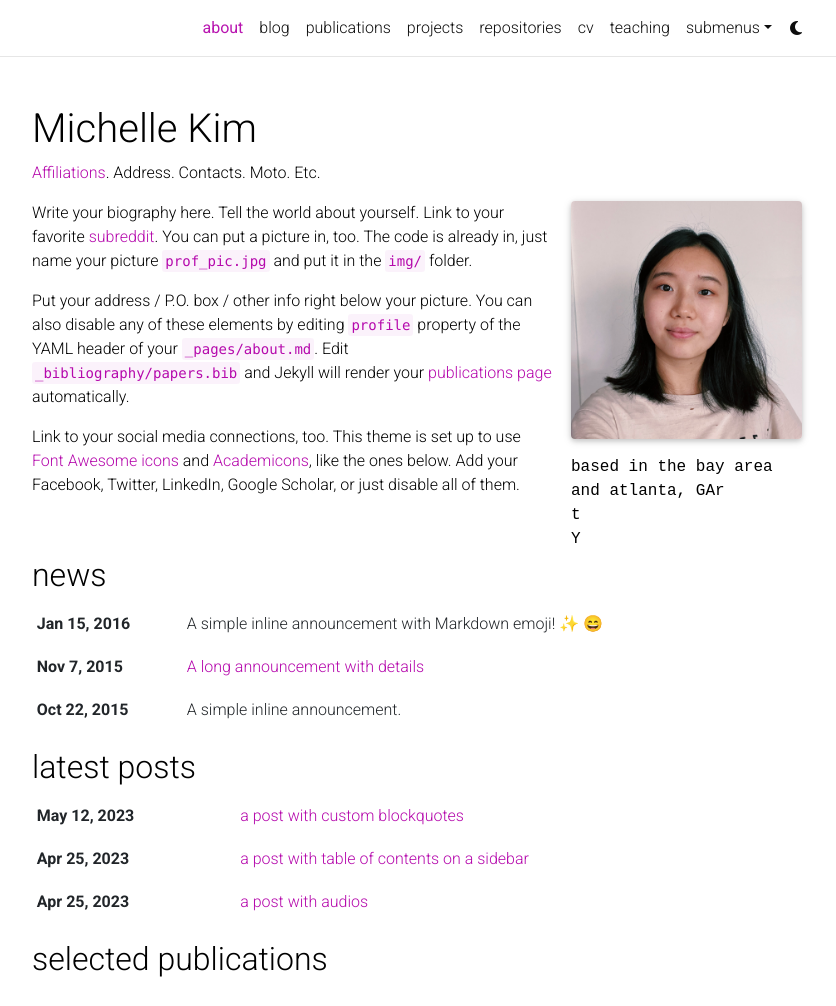
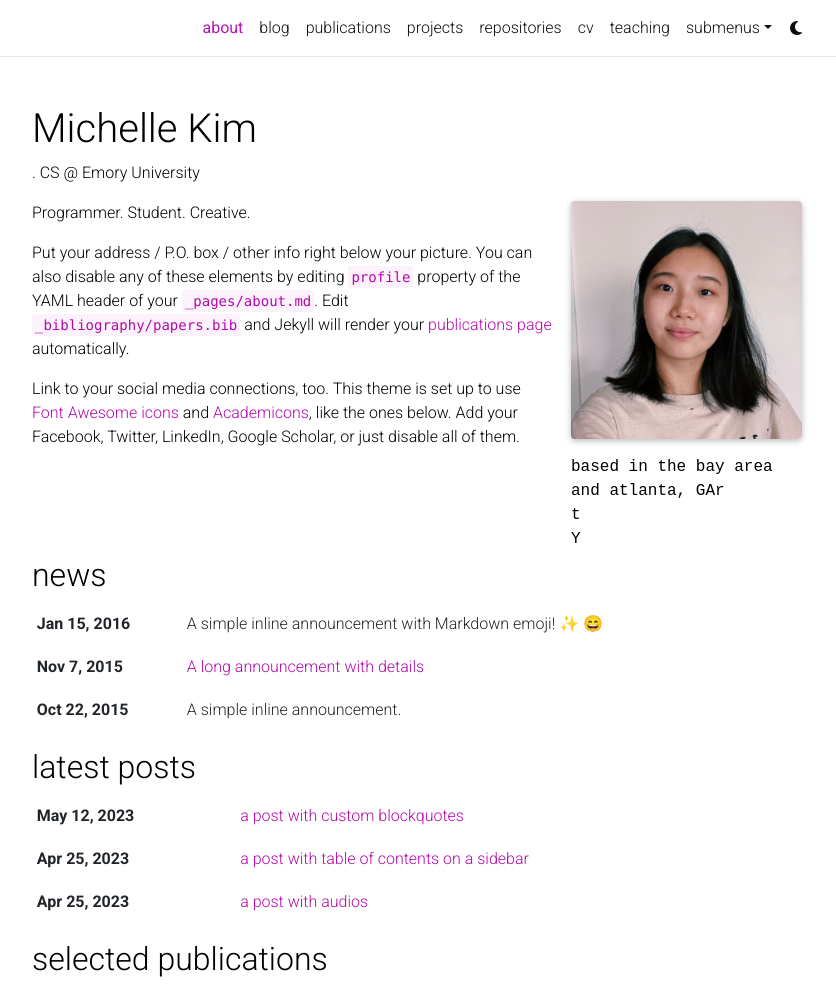
Before and after one commit to michellekim2/michellekim2.github.io, a Jekyll site: the page built from _pages/about.md, in a window 1280 px wide and 1295 px high, cut to the strip 0-1006 px from the top of the window. Shown: the whole strip, without its empty margins (223-1059 px from the left). Built offline with Jekyll 4.4.1, drawn with Linux system fonts in a browser that asks for light colours; full-size pictures stand in for the smaller copies a plugin makes; emoji names are drawn with the system emoji font; comment, search, counter and statistics services are not loaded; a style sheet for code colours, icons or effects is not loaded.

Commit message:
Update about.md

```diff
--- a/_pages/about.md
+++ b/_pages/about.md
@@ -2,7 +2,7 @@
 layout: about
 title: about
 permalink: /
-subtitle: <a href='#'>Affiliations</a>. Address. Contacts. Moto. Etc.
+subtitle: <a href='#'></a>. CS @ Emory University
 
 profile:
   align: right
@@ -19,7 +19,7 @@
 social: true  # includes social icons at the bottom of the page
 ---
 
-Write your biography here. Tell the world about yourself. Link to your favorite [subreddit](http://reddit.com). You can put a picture in, too. The code is already in, just name your picture `prof_pic.jpg` and put it in the `img/` folder.
+Programmer. Student. Creative.
 
 Put your address / P.O. box / other info right below your picture. You can also disable any of these elements by editing `profile` property of the YAML header of your `_pages/about.md`. Edit `_bibliography/papers.bib` and Jekyll will render your [publications page](/al-folio/publications/) automatically.
 
```
